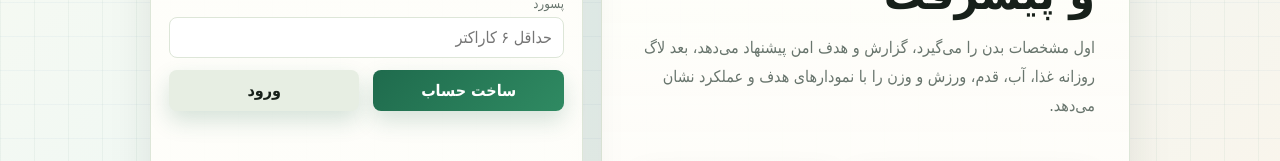
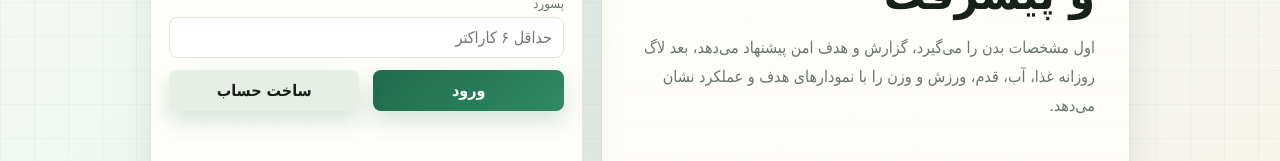
Before and after one commit to vehteshamib/fit-calendar, a website: page index.html in a window 1280 px wide. Shown: the part 269-430 px from the top of the page. Drawn offline with nearby package versions, Linux system fonts and the light colour scheme.

Commit message:
Add files via upload

```diff
--- a/index.html
+++ b/index.html
@@ -1959,8 +1959,8 @@
           <label>${t("email")}</label><input id="email" type="email" placeholder="name@example.com">
           <label>${t("password")}</label><input id="password" type="password" placeholder="${lang() === "fa" ? "حداقل ۶ کاراکتر" : lang() === "fi" ? "vähintään 6 merkkiä" : "at least 6 characters"}">
           <div class="grid" style="margin-top:12px">
-            <button onclick="signup()">${t("signup")}</button>
-            <button class="secondary" onclick="login()">${t("login")}</button>
+            <button onclick="login()">${t("login")}</button>
+            <button class="secondary" onclick="signup()">${t("signup")}</button>
           </div>
           <p id="authMessage" class="notice hidden"></p>
         </section>
```
